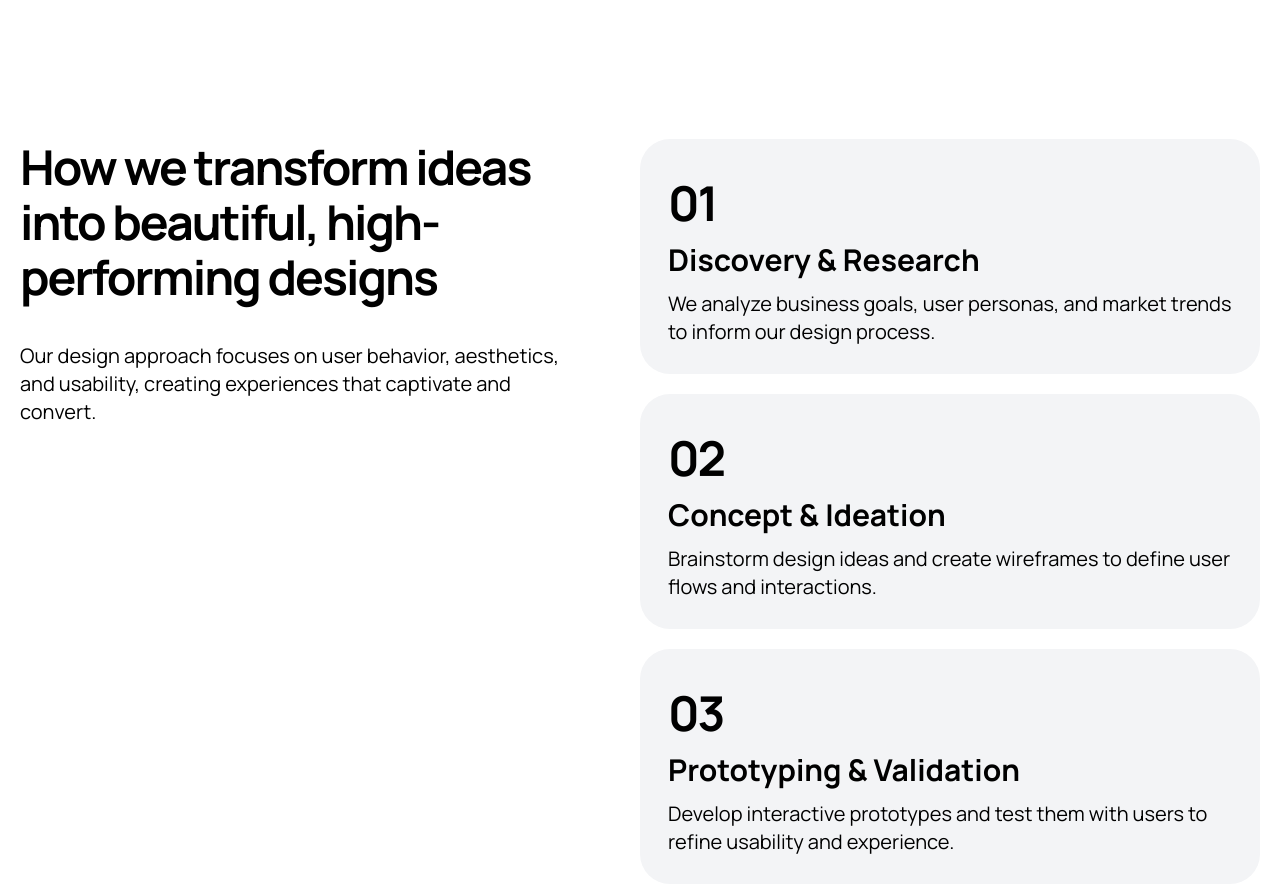
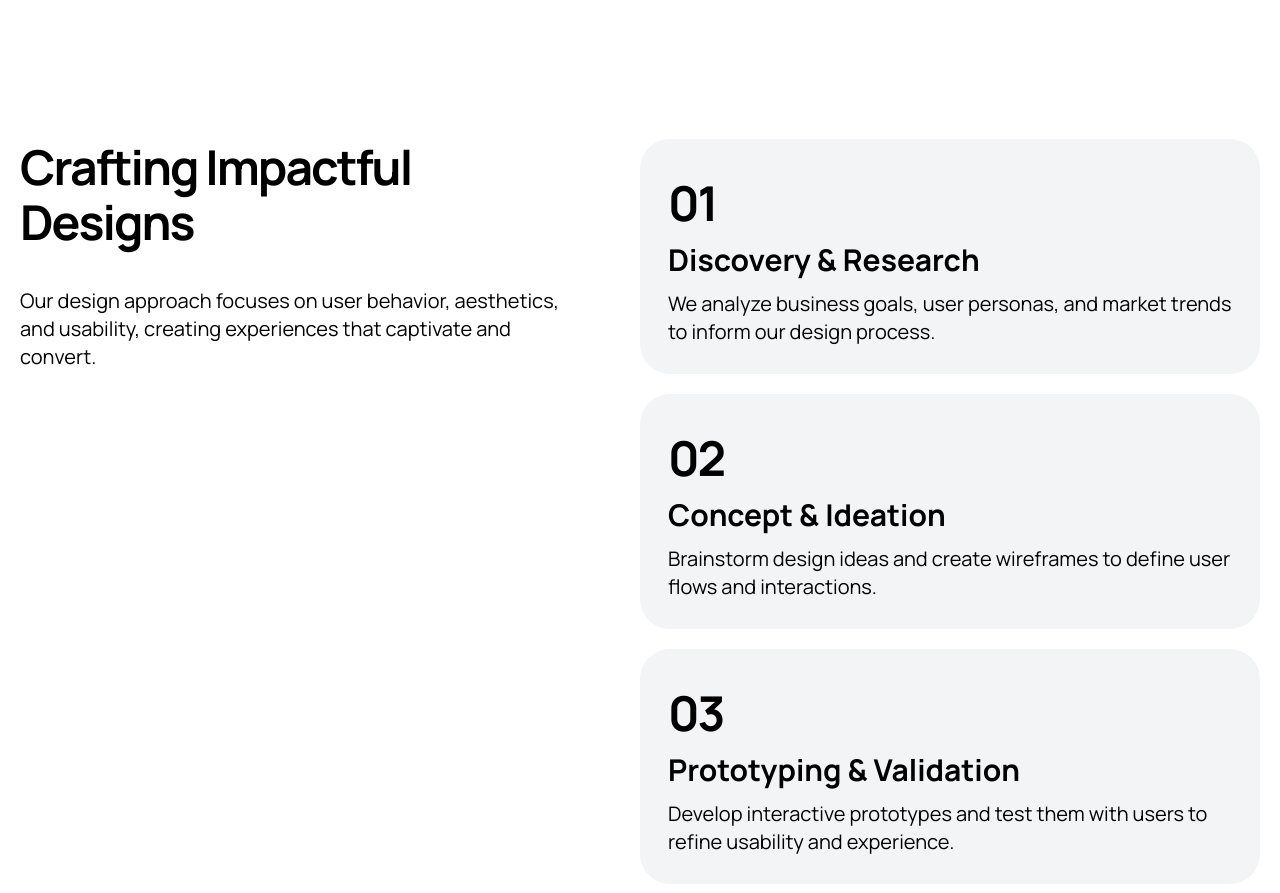
Before and after one commit to llcjustix/justix, a Next.js app: page /ui-ux-design in a window 1280 px wide. Shown: the part 2380-3273 px from the top of the page. Built offline with nearby package versions, Linux system fonts and the light colour scheme.

Commit message:
minor text change

```diff
--- a/app/(services)/ui-ux-design/page.tsx
+++ b/app/(services)/ui-ux-design/page.tsx
@@ -32,7 +32,7 @@ const UIUXDesign = () => (
     </section>
     <section className="container">
       <ApproachComponent
-        title="How we transform ideas into beautiful, high-performing designs"
+        title="Crafting Impactful Designs"
         description="Our design approach focuses on user behavior, aesthetics, and usability, creating experiences that captivate and convert."
         steps={uiUxDesignDatabase.approach}
       />
```
